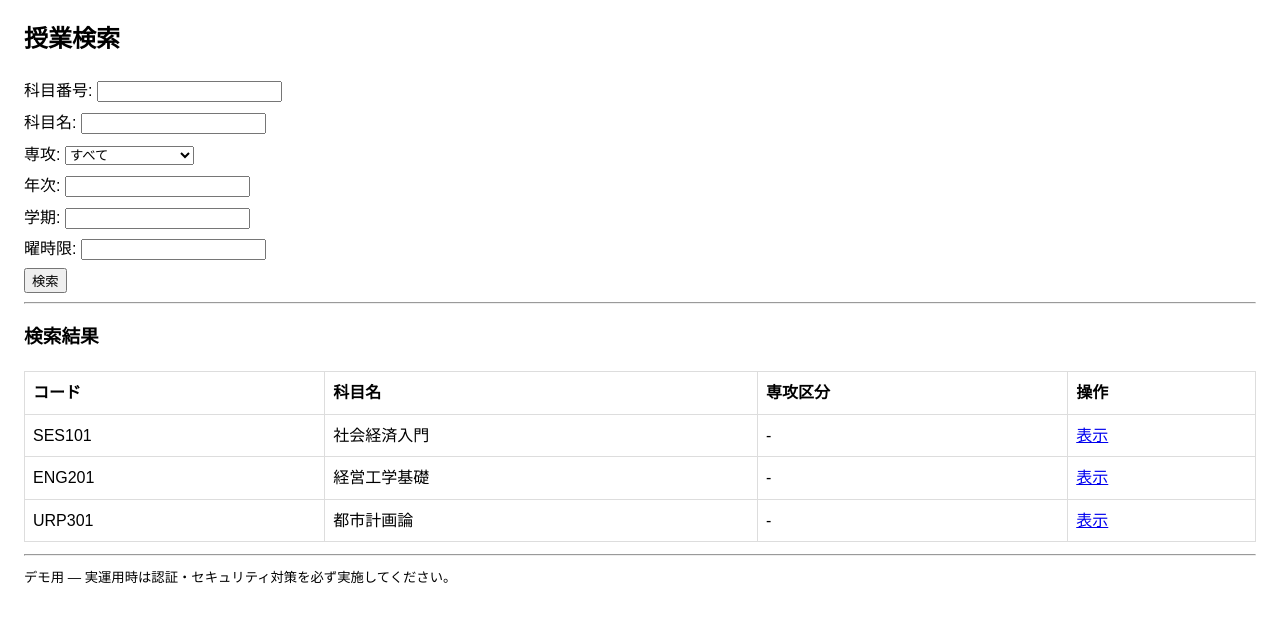
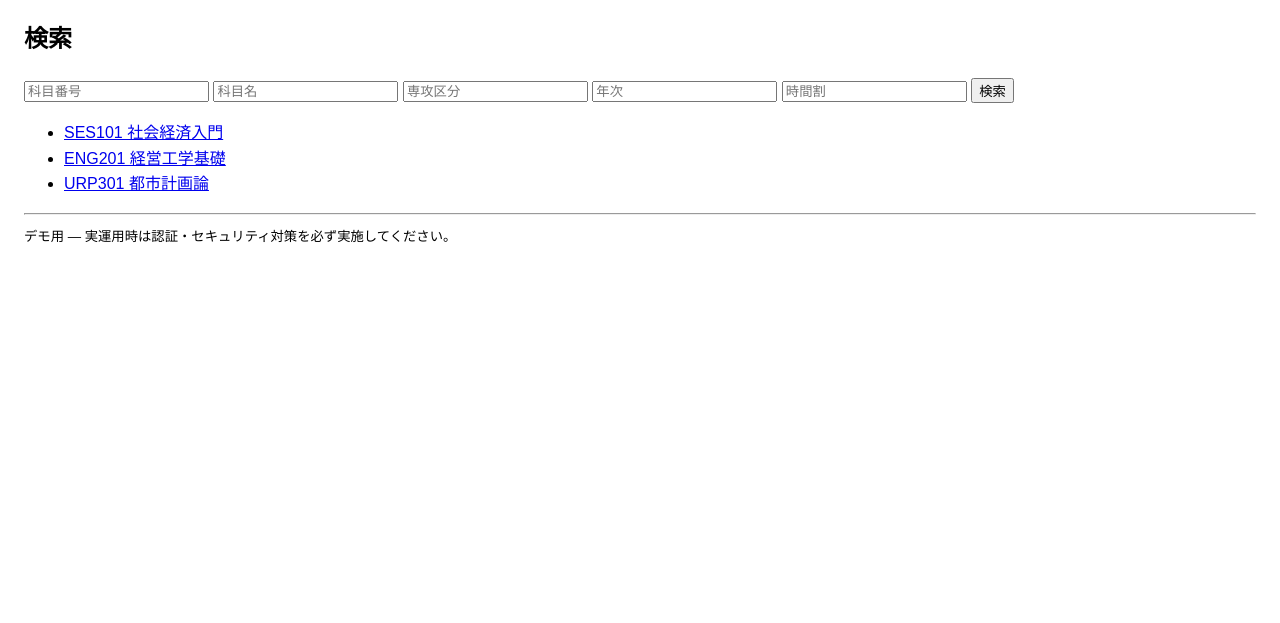
Before and after one commit to yuchan052121-ai/project, a Flask app: page /search/ in a window 1280 px wide. Shown: the part 132-755 px from the top of the page. Run offline with Flask 3, Linux system fonts and the light colour scheme; data comes from the database, SQL or seed files in the repository.

Commit message:
Update search_results.html

```diff
--- a/templates/search_results.html
+++ b/templates/search_results.html
@@ -1,40 +1,18 @@
 {% extends "layout.html" %}
 {% block content %}
-<h2>授業検索</h2>
-<form method="get" action="{{ url_for('search') }}">
-  <label>科目番号: <input name="code" value="{{ code }}"></label>
-  <label>科目名: <input name="title" value="{{ title }}"></label>
-  <label>専攻:
-    <select name="area">
-      <option value="">すべて</option>
-      <option value="基礎" {% if area=='基礎' %}selected{% endif %}>基礎</option>
-      <option value="社会経済システム" {% if area=='社会経済システム' %}selected{% endif %}>社会経済システム</option>
-      <option value="経営工学" {% if area=='経営工学' %}selected{% endif %}>経営工学</option>
-      <option value="都市計画" {% if area=='都市計画' %}selected{% endif %}>都市計画</option>
-      <option value="その他" {% if area=='その他' %}selected{% endif %}>その他</option>
-    </select>
-  </label>
-  <label>年次: <input name="year" value="{{ year }}"></label>
-  <label>学期: <input name="semester" value="{{ semester }}"></label>
-  <label>曜時限: <input name="schedule" value="{{ schedule }}"></label>
-  <button type="submit">検索</button>
+<h2>検索</h2>
+<form>
+  <input name="code" placeholder="科目番号">
+  <input name="title" placeholder="科目名">
+  <input name="area" placeholder="専攻区分">
+  <input name="year" placeholder="年次">
+  <input name="schedule" placeholder="時間割">
+  <button>検索</button>
 </form>
 
-<hr>
-<h3>検索結果</h3>
-<table class="courses">
-  <thead><tr><th>コード</th><th>科目名</th><th>専攻区分</th><th>操作</th></tr></thead>
-  <tbody>
-  {% for c in courses %}
-    <tr>
-      <td>{{ c['code'] }}</td>
-      <td>{{ c['title'] }}</td>
-      <td>{{ c['area'] or '-' }}</td>
-      <td>
-        <a href="{{ url_for('course_view', course_id=c['id']) }}">表示</a>
-      </td>
-    </tr>
-  {% endfor %}
-  </tbody>
-</table>
+<ul>
+{% for c in courses %}
+  <li><a href="{{ url_for('course_view', course_id=c.id) }}">{{ c.code }} {{ c.title }}</a></li>
+{% endfor %}
+</ul>
 {% endblock %}
```
